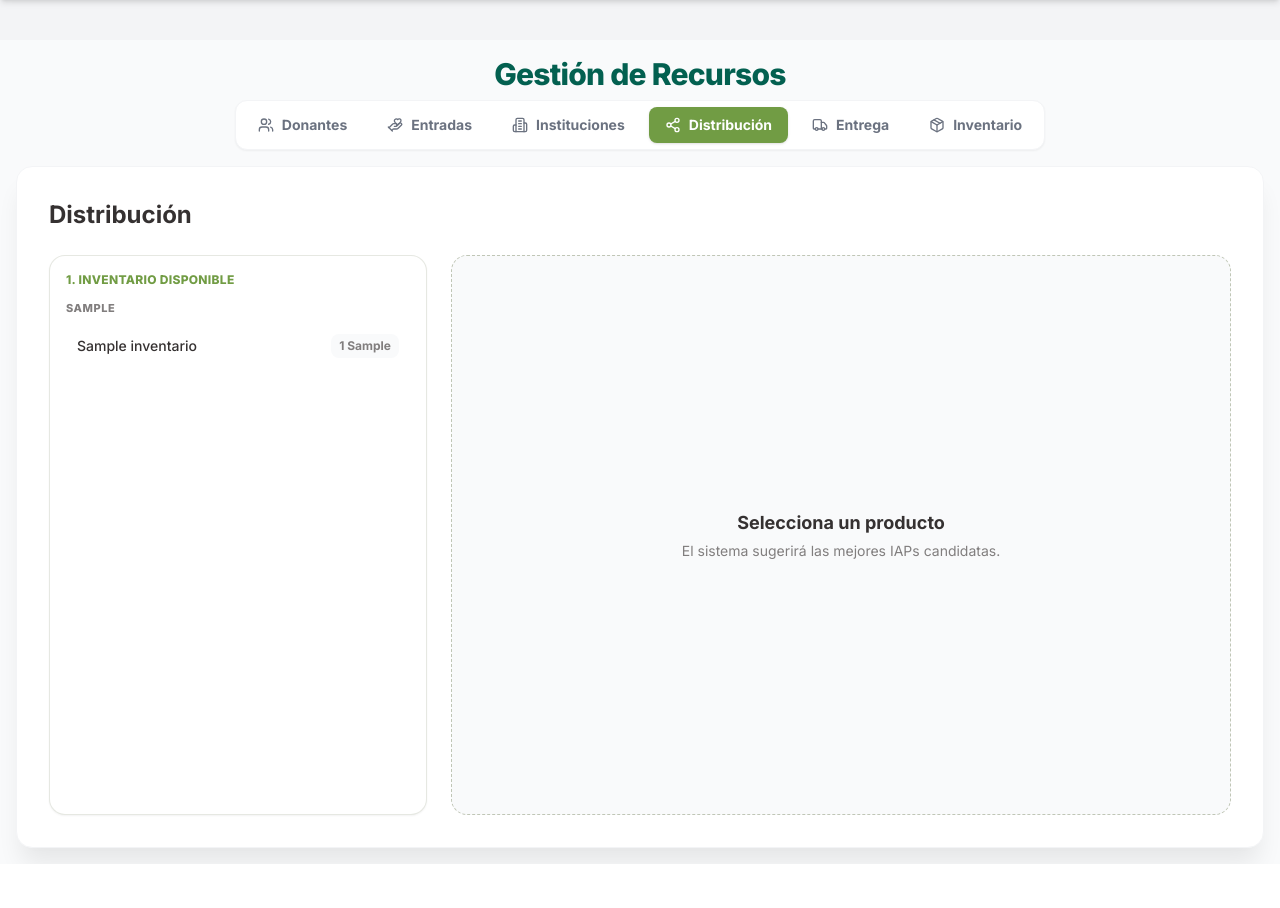
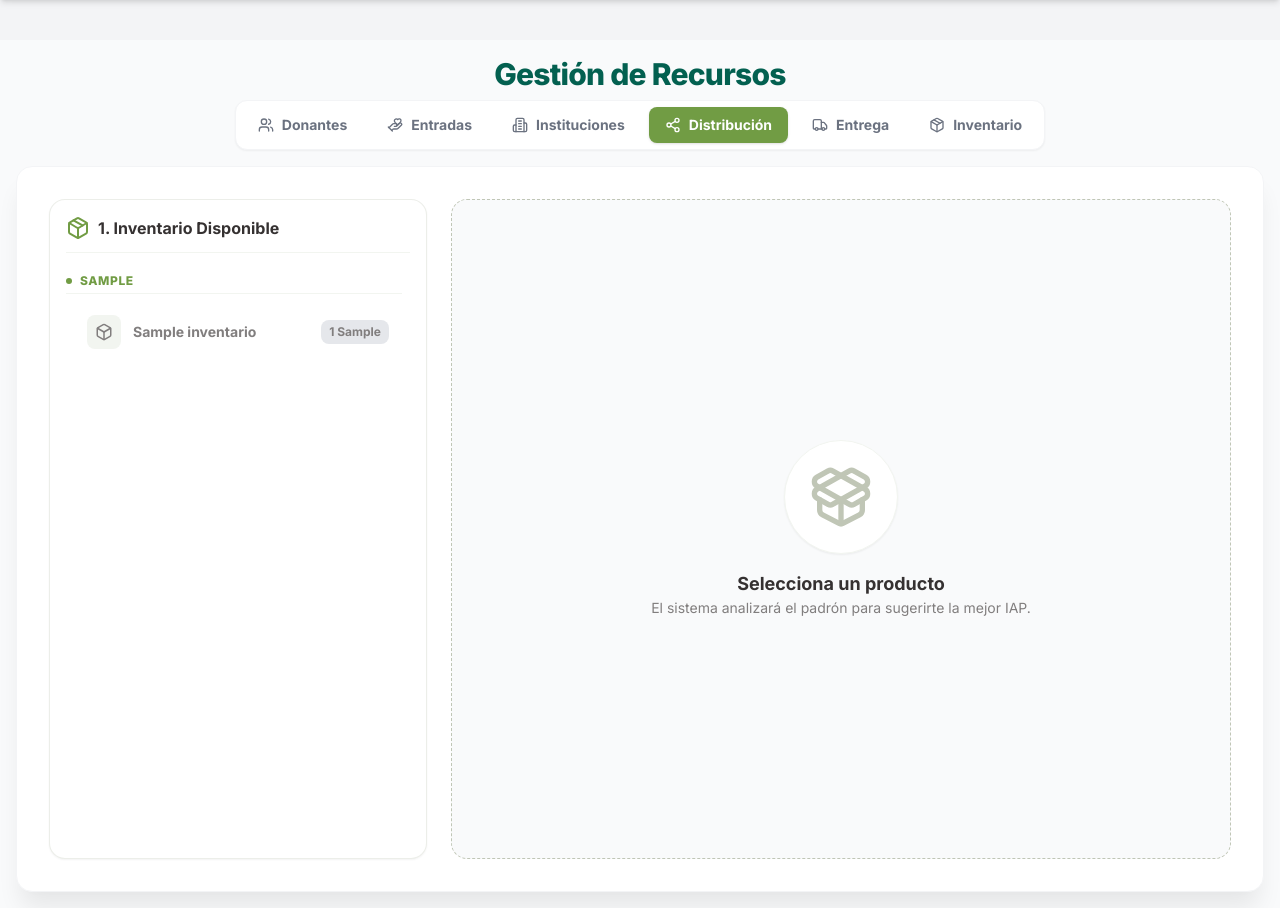
Before and after one commit to moirh/Japem, a Django app: page /distribucion/ in a window 1280 px wide. Shown: the part 65-973 px from the top of the page. Before the commit the page ends 929 px from the top, so only its background shows below. Run offline with Django 5.2, Linux system fonts and the light colour scheme; a user stored in the database is signed in; tables that the repository leaves empty hold one stand-in row (values such as "Sample post"); some libraries are stand-ins or nearby versions.

Commit message:
Se agregaron las funcionalidades del codigo original parte 7

```diff
--- a/iaps/views.py
+++ b/iaps/views.py
@@ -9,7 +9,7 @@ from django.views.decorators.http import require_POST
 from accounts.permissions import can_edit_iaps
 
 from .forms import IapForm
-from .models import Iap
+from .models import SEPARATOR, Iap
 
 
 @login_required
@@ -58,6 +58,10 @@ def iap_delete(request, pk):
 @login_required
 def iap_detail(request, pk):
     iap = get_object_or_404(Iap, pk=pk)
+    if request.htmx:
+        # Ficha Técnica en modal (igual que el "Ver Detalles" de IapTable.tsx)
+        tipos = [t.strip() for t in (iap.tipo_beneficiario or "").split(SEPARATOR) if t.strip()]
+        return render(request, "iaps/_detail.html", {"iap": iap, "tipos_beneficiario": tipos})
     return render(request, "iaps/detail.html", {"iap": iap})
 
 
--- a/templates/distribucion/_sugerencias.html
+++ b/templates/distribucion/_sugerencias.html
@@ -1,8 +1,8 @@
 {# Sugerencias de IAPs — diseño migrado de EntregasView.tsx #}
 <div class="flex justify-between items-end mb-4 bg-white p-4 rounded-xl border border-[#c0c6b6]/30 shadow-sm">
   <div>
-    <h3 class="text-lg font-bold text-[#353131] flex items-center gap-2">
-      <svg class="text-yellow-500" width="20" height="20" viewBox="0 0 24 24" fill="currentColor" stroke="currentColor" stroke-width="2" stroke-linecap="round" stroke-linejoin="round"><polygon points="12 2 15.09 8.26 22 9.27 17 14.14 18.18 21.02 12 17.77 5.82 21.02 7 14.14 2 9.27 8.91 8.26 12 2"/></svg>
+    <h3 class="text-lg font-bold text-[#353131] leading-snug">
+      <svg class="text-yellow-500 inline-block align-[-3px] mr-1" width="20" height="20" viewBox="0 0 24 24" fill="currentColor" stroke="currentColor" stroke-width="2" stroke-linecap="round" stroke-linejoin="round"><polygon points="12 2 15.09 8.26 22 9.27 17 14.14 18.18 21.02 12 17.77 5.82 21.02 7 14.14 2 9.27 8.91 8.26 12 2"/></svg>
       Sugerencias para:
       <span class="text-[#719c44] uppercase">{{ item.nombre_producto }}</span>
     </h3>
--- a/templates/distribucion/asignar.html
+++ b/templates/distribucion/asignar.html
@@ -3,40 +3,87 @@
 {% block title %}Distribución · JAPEM{% endblock %}
 
 {% block content %}
-<div class="w-full">
-  <h1 class="text-2xl font-bold text-japem-dark mb-6">Distribución</h1>
+{# Distribución — diseño migrado de EntregasView.tsx #}
+<div class="grid grid-cols-1 lg:grid-cols-12 gap-6 animate-fade-in-up">
 
-  <div class="grid grid-cols-1 lg:grid-cols-12 gap-6">
-    <div class="lg:col-span-4 bg-white p-4 rounded-2xl border border-japem-accent/40 shadow-sm max-h-[70vh] overflow-y-auto">
-      <h2 class="text-xs font-extrabold text-japem-green uppercase tracking-wide mb-3">1. Inventario Disponible</h2>
+  {# === IZQUIERDA: INVENTARIO AGRUPADO === #}
+  <div class="lg:col-span-4 bg-white p-4 rounded-2xl border border-[#c0c6b6]/30 shadow-sm flex flex-col max-h-[60vh] lg:max-h-none lg:h-[calc(100vh-140px)]"
+       x-data="{ sel: null }">
+    <h3 class="font-bold text-[#353131] flex items-center gap-2 mb-4 border-b border-[#f2f5f0] pb-3">
+      <svg class="text-[#719c44]" width="24" height="24" viewBox="0 0 24 24" fill="none" stroke="currentColor" stroke-width="2" stroke-linecap="round" stroke-linejoin="round"><path d="M11 21.73a2 2 0 0 0 2 0l7-4A2 2 0 0 0 21 16V8a2 2 0 0 0-1-1.73l-7-4a2 2 0 0 0-2 0l-7 4A2 2 0 0 0 3 8v8a2 2 0 0 0 1 1.73z"/><path d="M12 22V12"/><path d="m3.3 7 7.703 4.734a2 2 0 0 0 1.994 0L20.7 7"/><path d="m7.5 4.27 9 5.15"/></svg>
+      1. Inventario Disponible
+    </h3>
+
+    <div class="overflow-y-auto flex-1 pr-2 space-y-6">
       {% if not grupos %}
-      <p class="text-sm text-japem-muted py-8 text-center">No hay lotes con stock disponible.</p>
+      <div class="flex flex-col items-center justify-center h-40 text-center">
+        <p class="text-gray-400 text-sm">No hay productos con stock disponible.</p>
+      </div>
       {% endif %}
+
       {% for categoria, lotes in grupos.items %}
-      <div class="mb-4">
-        <h3 class="text-[11px] font-extrabold text-japem-muted uppercase tracking-wider mb-1.5">{{ categoria }}</h3>
-        <div class="space-y-1.5">
+      <div class="space-y-2">
+        {# Título de categoría fijo al hacer scroll #}
+        <div class="sticky top-0 bg-white/95 backdrop-blur-sm z-10 py-1 border-b border-[#f2f5f0]">
+          <h4 class="text-xs font-extrabold text-[#719c44] uppercase tracking-wider flex items-center gap-2">
+            <span class="w-1.5 h-1.5 rounded-full bg-[#719c44]"></span>
+            {{ categoria }}
+          </h4>
+        </div>
+
+        <div class="space-y-2 pl-2">
           {% for lote in lotes %}
-          <button
-            hx-get="{% url 'distribucion:sugerencias' lote.pk %}"
-            hx-target="#panel-sugerencias"
-            class="w-full flex items-center justify-between p-2.5 rounded-xl border border-transparent hover:border-japem-accent hover:bg-japem-bg transition text-left"
-          >
-            <span class="text-sm font-medium text-japem-dark truncate">{{ lote.nombre_producto }}</span>
-            <span class="text-xs font-bold bg-japem-bg text-japem-muted px-2 py-1 rounded-lg whitespace-nowrap ml-2">
-              {{ lote.cantidad_actual|floatformat:0 }} {{ lote.clave_unidad }}
+          <button type="button"
+                  @click="sel = {{ lote.pk }}"
+                  hx-get="{% url 'distribucion:sugerencias' lote.pk %}"
+                  hx-target="#panel-sugerencias"
+                  hx-indicator="#cargando-sugerencias"
+                  :class="sel === {{ lote.pk }} ? 'border-[#719c44] bg-[#f2f5f0] ring-1 ring-[#719c44]/30 shadow-sm' : 'border-transparent hover:bg-[#f9fafb] hover:border-[#c0c6b6]/50'"
+                  class="cursor-pointer w-full text-left p-3 rounded-xl border transition-all duration-200 relative group flex items-center gap-3">
+            {# Icono caja #}
+            <div class="p-2 rounded-lg shrink-0" :class="sel === {{ lote.pk }} ? 'bg-white text-[#719c44]' : 'bg-[#f2f5f0] text-[#817e7e]'">
+              <svg width="18" height="18" viewBox="0 0 24 24" fill="none" stroke="currentColor" stroke-width="2" stroke-linecap="round" stroke-linejoin="round"><path d="M21 8a2 2 0 0 0-1-1.73l-7-4a2 2 0 0 0-2 0l-7 4A2 2 0 0 0 3 8v8a2 2 0 0 0 1 1.73l7 4a2 2 0 0 0 2 0l7-4A2 2 0 0 0 21 16Z"/><path d="m3.3 7 8.7 5 8.7-5"/><path d="M12 22V12"/></svg>
+            </div>
+
+            <div class="flex-1 min-w-0">
+              <p class="font-bold text-sm truncate" :class="sel === {{ lote.pk }} ? 'text-[#353131]' : 'text-[#817e7e]'">{{ lote.nombre_producto }}</p>
+            </div>
+
+            <span class="text-xs font-bold px-2 py-1 rounded-lg whitespace-nowrap shrink-0"
+                  :class="sel === {{ lote.pk }} ? 'bg-[#719c44] text-white' : 'bg-[#e5e7eb] text-[#817e7e]'">
+              {{ lote.cantidad_actual|floatformat:0 }} {{ lote.catalogo_producto.unidad_medida|default:lote.clave_unidad|default:"" }}
             </span>
+
+            {# Flecha del producto seleccionado #}
+            <div x-show="sel === {{ lote.pk }}" x-cloak
+                 class="absolute right-[-8px] top-1/2 -translate-y-1/2 bg-[#719c44] text-white p-1 rounded-full shadow-lg z-10">
+              <svg width="12" height="12" viewBox="0 0 24 24" fill="none" stroke="currentColor" stroke-width="2" stroke-linecap="round" stroke-linejoin="round"><path d="M5 12h14"/><path d="m12 5 7 7-7 7"/></svg>
+            </div>
           </button>
           {% endfor %}
         </div>
       </div>
       {% endfor %}
     </div>
+  </div>
 
-    <div id="panel-sugerencias" class="lg:col-span-8 min-w-0 bg-japem-bg p-3 sm:p-6 rounded-2xl border border-dashed border-japem-accent min-h-[40vh] lg:min-h-[70vh]">
-      <div class="flex flex-col items-center justify-center h-full text-japem-muted py-20">
-        <p class="text-lg font-bold text-japem-dark">Selecciona un producto</p>
-        <p class="text-sm mt-1">El sistema sugerirá las mejores IAPs candidatas.</p>
+  {# === DERECHA: SUGERENCIAS INTELIGENTES === #}
+  <div class="lg:col-span-8 min-w-0 bg-[#f9fafb] p-3 sm:p-6 rounded-2xl border border-dashed border-[#c0c6b6] min-h-[40vh] lg:h-[calc(100vh-140px)] flex flex-col relative lg:overflow-hidden">
+
+    {# Cargando (se muestra mientras htmx trae las sugerencias) #}
+    <div id="cargando-sugerencias"
+         class="htmx-indicator pointer-events-none absolute inset-0 z-20 rounded-2xl bg-[#f9fafb]/90 flex flex-col items-center justify-center text-[#719c44]">
+      <div class="animate-spin rounded-full h-10 w-10 border-b-2 border-[#719c44] mb-4"></div>
+      <p class="font-medium text-[#353131] animate-pulse">Analizando prioridades y necesidades...</p>
+    </div>
+
+    <div id="panel-sugerencias" class="flex-1 flex flex-col min-w-0 lg:overflow-y-auto">
+      <div class="flex flex-col items-center justify-center flex-1 py-16 text-[#817e7e] text-center">
+        <div class="bg-white p-6 rounded-full shadow-sm mb-4 border border-[#f2f5f0]">
+          <svg class="text-[#c0c6b6]" width="64" height="64" viewBox="0 0 24 24" fill="none" stroke="currentColor" stroke-width="2" stroke-linecap="round" stroke-linejoin="round"><path d="M12 22v-9"/><path d="M15.17 2.21a1.67 1.67 0 0 1 1.63 0L21 4.57a1.93 1.93 0 0 1 0 3.36L8.82 14.79a1.655 1.655 0 0 1-1.64 0L3 12.43a1.93 1.93 0 0 1 0-3.36z"/><path d="M20 13v3.87a2.06 2.06 0 0 1-1.11 1.83l-6 3.08a1.93 1.93 0 0 1-1.78 0l-6-3.08A2.06 2.06 0 0 1 4 16.87V13"/><path d="M21 12.43a1.93 1.93 0 0 0 0-3.36L8.83 2.2a1.64 1.64 0 0 0-1.63 0L3 4.57a1.93 1.93 0 0 0 0 3.36l12.18 6.86a1.636 1.636 0 0 0 1.63 0z"/></svg>
+        </div>
+        <h3 class="text-lg font-bold text-[#353131]">Selecciona un producto</h3>
+        <p class="text-sm">El sistema analizará el padrón para sugerirte la mejor IAP.</p>
       </div>
     </div>
   </div>
```
Also changed, not shown: templates/iaps/_detail.html (added, +73 -0 lines), templates/iaps/_table.html (+6 -3 lines).
